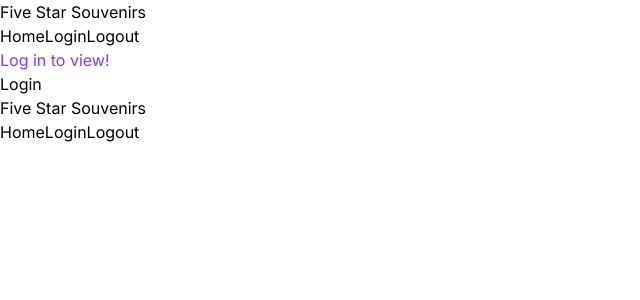
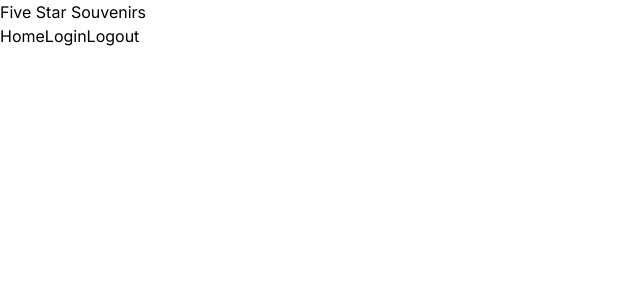
Before and after one commit to fivestarsouvenirs5/Five-Star-Souvenir-App, a Next.js app: page / in a window 1280 px wide. Shown: the top 300 px of the page, without its empty margins (0-640 px from the left). Built offline with nearby package versions, Linux system fonts and the light colour scheme.

Commit message:
fixed navbar

```diff
--- a/app/layout.jsx
+++ b/app/layout.jsx
@@ -18,10 +18,11 @@ export default function RootLayout({ children }) {
     <html lang="en">
       <UserProvider>
         <body className={inter.className}>
-          <NavBar/>
-          {children}</body>
+          <NavBar>
+          {children}</NavBar>
+          </body>
       </UserProvider>
-      <NavBar/>
+
 
     </html>
   )
```
Also changed, not shown: app/Logo.png (added).
